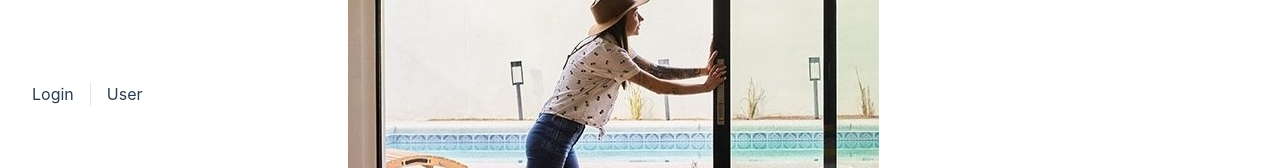
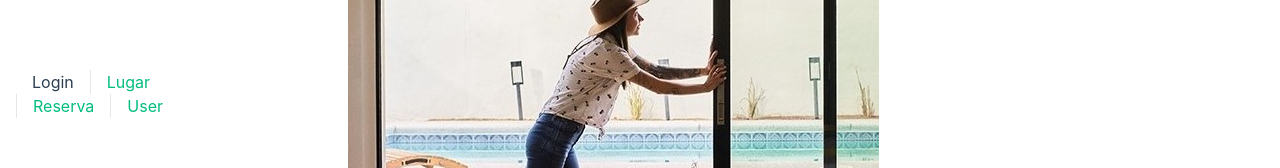
Before and after one commit to l1zz3th/Airbnb_vistas, a Vue app: page / in a window 1280 px wide. Shown: the part 314-482 px from the top of the page. Built offline with nearby package versions, Linux system fonts and the light colour scheme.

Commit message:
confirmar

```diff
--- a/src/App.vue
+++ b/src/App.vue
@@ -1,13 +1,14 @@
 <script setup>
 import { RouterLink, RouterView } from 'vue-router'
-//import HelloWorld from './components/HelloWorld.vue'
 </script>
 
 <template>
   <header>
       <nav>
         <RouterLink to="/">Login</RouterLink>
-        <RouterLink to="/">User</RouterLink>
+        <RouterLink to="/lugar">Lugar</RouterLink>
+        <RouterLink to="/reserva">Reserva</RouterLink>
+        <RouterLink to="/user">User</RouterLink>
       </nav>
   </header>
 
--- a/src/components/Reservas.vue
+++ b/src/components/Reservas.vue
@@ -0,0 +1,10 @@
+<script>
+</script>
+
+<template>
+  Esta es la vista reserva
+</template>
+
+<style scoped>
+
+</style>
--- a/src/components/Usuario.vue
+++ b/src/components/Usuario.vue
@@ -0,0 +1,10 @@
+<script>
+</script>
+
+<template>
+  Esta es la vista usuario
+</template>
+
+<style scoped>
+
+</style>
```
